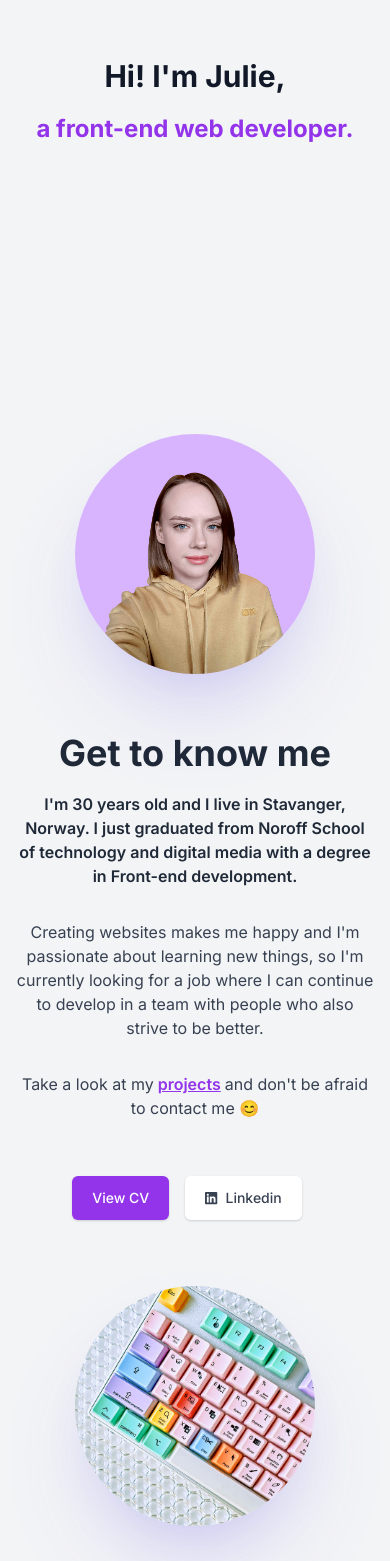
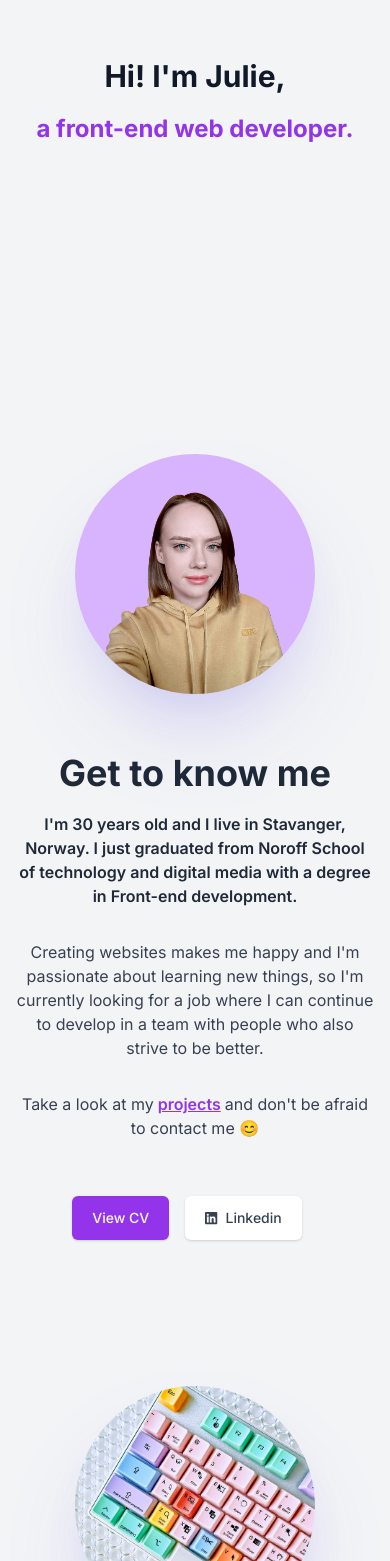
Before and after one commit to JulieBLarsen/portfolio, a Next.js app: page / in a window 390 px wide. Shown: the part 439-2000 px from the top of the page. Built offline with nearby package versions, Linux system fonts and the light colour scheme; a web font is replaced by a local one.

Commit message:
change spacing between main sections

```diff
--- a/components/home/About.js
+++ b/components/home/About.js
@@ -12,9 +12,9 @@ function About() {
   return (
     <section
       id="about"
-      className="h-screen grid m-auto grid-cols-1 lg:grid-cols-3 lg:gap-10">
+      className="min-h-screen grid m-auto grid-cols-1 lg:grid-cols-3 lg:gap-10">
       <div className="w-full flex flex-col justify-center items-center lg:items-baseline">
-        <div className="relative m-auto lg:m-0 h-60 w-60 xs:h-80 xs:w-80 rounded-full shadow-fog-purple">
+        <div className="relative m-auto my-10 lg:m-0 h-60 w-60 xs:h-80 xs:w-80 rounded-full shadow-fog-purple">
           <Image
             src={selfie}
             alt="Picture of Julie Larsen"
--- a/components/home/Contact.js
+++ b/components/home/Contact.js
@@ -68,7 +68,7 @@ export default function Contact() {
   return (
     <section
       id="contact"
-      className="py-36 md:mx-auto min-h-screen flex flex-col justify-center align-middle">
+      className="py-36 md:mx-auto min-h-screen flex flex-col justify-center align-middle items-center text-center sm:items-baseline sm:text-left">
       <div className="md:text-center  lg:w-1/2 mx-auto">
         <div>
           <h2>Get in touch with me</h2>
--- a/components/home/Header.js
+++ b/components/home/Header.js
@@ -30,7 +30,7 @@ function Header() {
       variants={container}
       initial="hidden"
       animate="show"
-      className="relative container max-w-4xl h-screen mx-auto flex flex-col gap-5 justify-center">
+      className="relative container max-w-4xl min-h-screen mx-auto flex flex-col gap-5 justify-center">
       <motion.div variants={variant} className="h-44 relative">
         <IllustratedAvatar />
       </motion.div>
--- a/components/home/Skills.js
+++ b/components/home/Skills.js
@@ -8,9 +8,9 @@ function Skills() {
   return (
     <section
       id="skills"
-      className="h-screen grid grid-cols-1 lg:grid-cols-3 lg:gap-10">
+      className="min-h-screen mt-20 sm:mt-0 grid grid-cols-1 lg:grid-cols-3 lg:gap-10">
       <div className="w-full lg:hidden flex justify-center items-center lg:items-baseline">
-        <div className="relative h-60 w-60 xs:h-80 xs:w-80 m-auto shadow-fog-purple rounded-full">
+        <div className="relative my-10 h-60 w-60 xs:h-80 xs:w-80 m-auto shadow-fog-purple rounded-full">
           <Image
             src="/keyboard.jpg"
             alt="Colorful keyboard"
```
